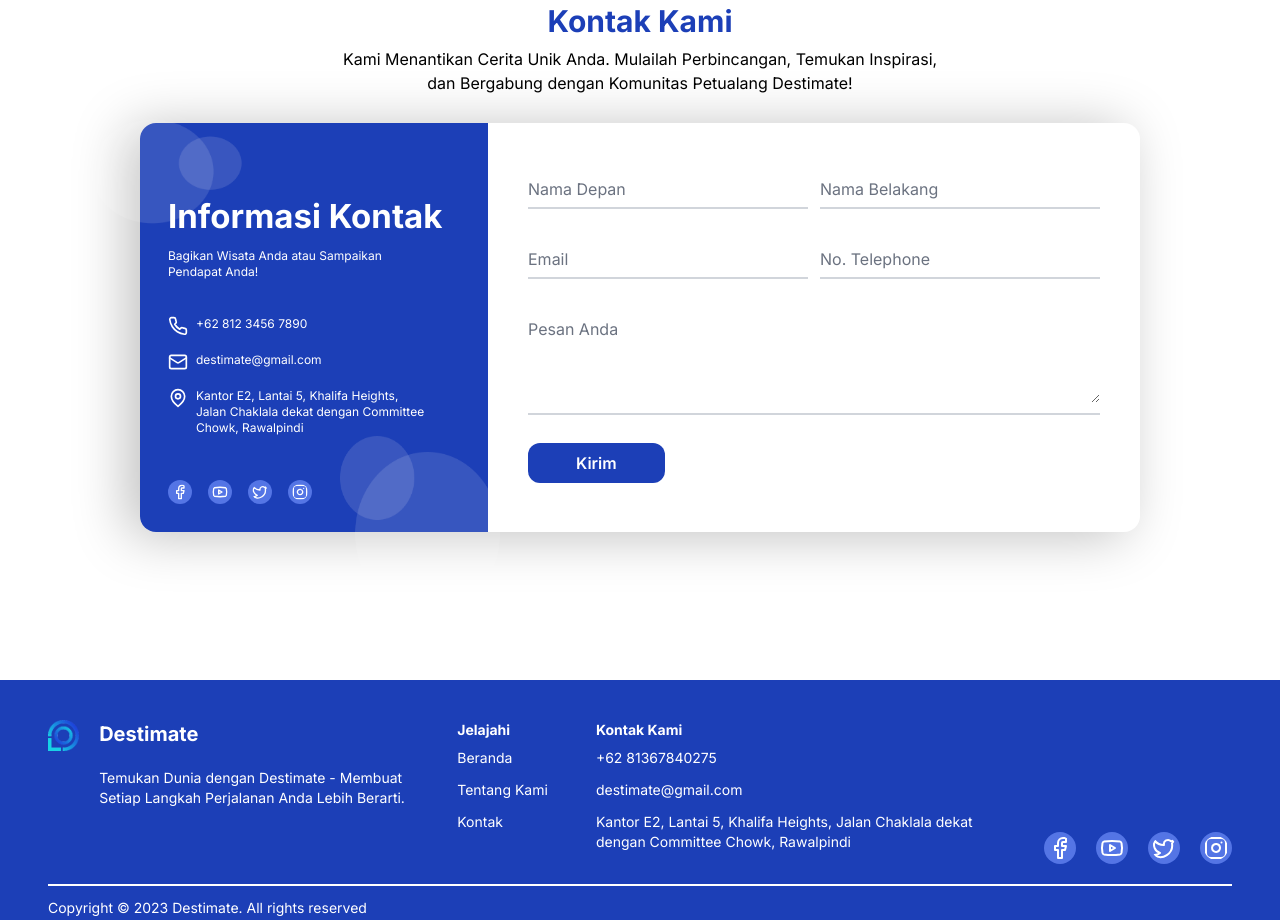
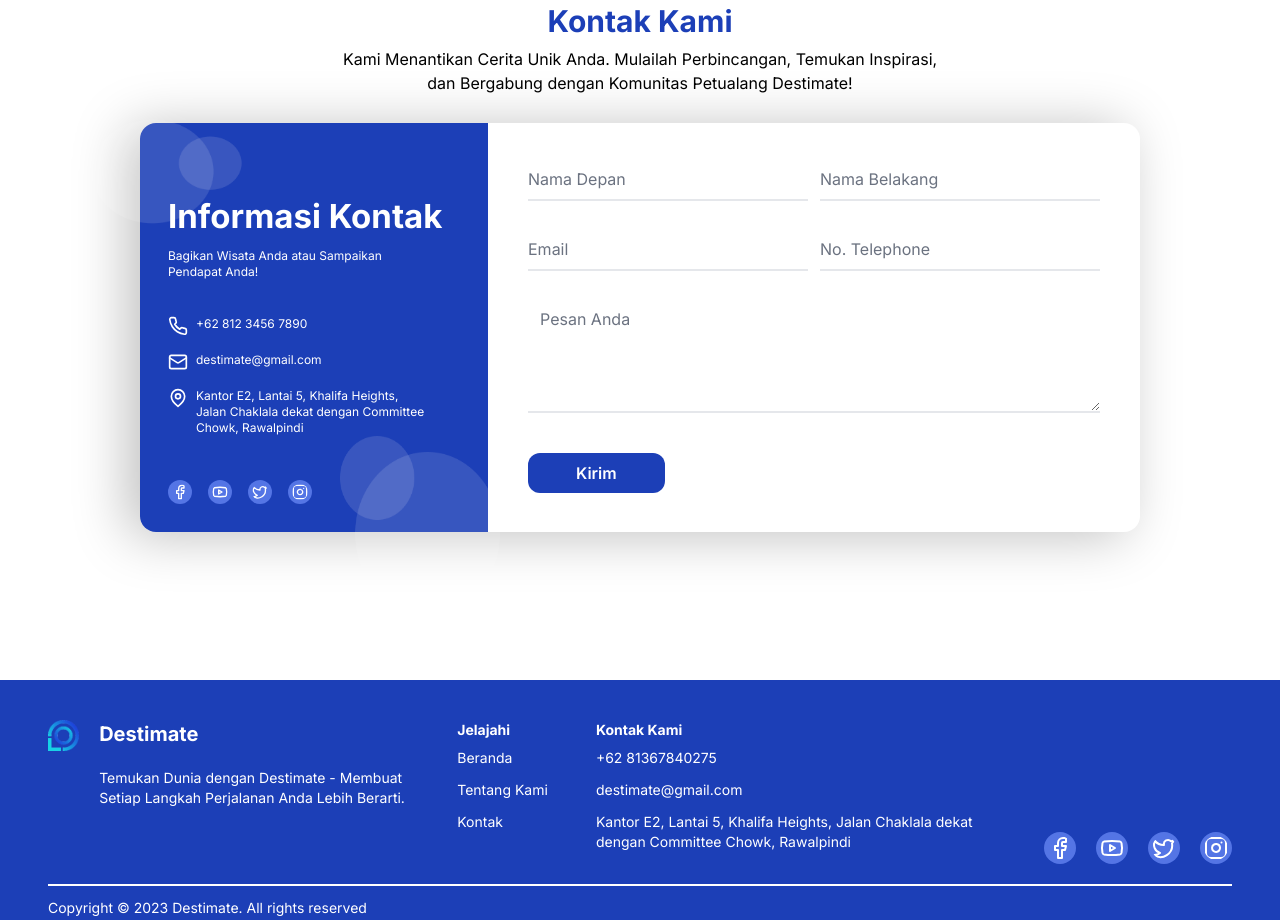
Before and after one commit to Capstone-Tim-02/sustain-tour-frontend-landing-page, a React (Vite) app: page / in a window 1280 px wide. Shown: the part 3080-4000 px from the top of the page. Built offline with nearby package versions, Linux system fonts and the light colour scheme; no server answers.

Commit message:
update style input form

```diff
--- a/src/pages/landingPage/Contact/Contact.jsx
+++ b/src/pages/landingPage/Contact/Contact.jsx
@@ -103,7 +103,7 @@ export const Contact = () => {
           </p>
           <div className="mt-5 flex max-h-full w-screen flex-col bg-white shadow-[-13px_4px_53px_0px_rgba(0,0,0,0.25)] md:max-h-full md:max-w-[880px] md:flex-row md:rounded-2xl xl:max-h-[430px] xl:max-w-[1000px]">
             <ContactInfo />
-            <form onSubmit={onSubmit} className="flex flex-col gap-0 px-10 py-4 md:gap-3 md:py-12">
+            <form onSubmit={onSubmit} className="flex flex-col gap-0 px-10 py-4 md:py-8">
               <div className="mb-5 flex flex-col justify-between gap-5 md:max-w-full md:flex-row md:gap-3 xl:max-w-full">
                 <FormInput
                   type="text"
@@ -153,12 +153,12 @@ export const Contact = () => {
                 />
               </div>
               <div>
-                <div className="my-0 border-b-2 border-gray-300 py-1 md:max-w-full xl:max-w-full">
+                <div className="my-0 py-1 md:max-w-full xl:max-w-full">
                   <textarea
                     name="message"
                     id="message"
                     rows="4"
-                    className="w-full appearance-none border-none bg-transparent px-0 py-1 leading-tight text-gray-700 focus:outline-none"
+                    className="block w-full appearance-none border-0 border-b-2 border-gray-200 bg-transparent focus:border-gray-500 focus:outline-none focus:ring-0"
                     type="text"
                     placeholder="Pesan Anda"
                     value={inputForm.message}
@@ -169,10 +169,12 @@ export const Contact = () => {
                   ></textarea>
                 </div>
                 {onTouched && errors.message && (
-                  <p className="text-left text-sm text-red-400 md:text-xs">{errors.message}</p>
+                  <p className="-mb-4 text-left text-sm text-red-400 md:text-xs">
+                    {errors.message}
+                  </p>
                 )}
               </div>
-              <div className="mt-3 text-center sm:text-left md:mt-0">
+              <div className="mt-3 text-center sm:text-left md:mt-5">
                 <button
                   className={
                     Object.values(errors).some((error) => error !== '')
@@ -208,9 +210,9 @@ const FormInput = ({
 }) => {
   return (
     <div className="flex flex-col">
-      <div className="flex items-center border-b-2 border-gray-300 py-1 md:max-w-[300px] lg:w-[300px] xl:w-[280px]">
+      <div className="flex items-center py-1 md:max-w-[300px] lg:w-[300px] xl:w-[280px]">
         <input
-          className="w-full appearance-none border-none bg-transparent px-0 py-1 leading-tight text-gray-700 focus:border-0 focus:outline-none active:border-none"
+          className="block w-full appearance-none border-0 border-b-2 border-gray-200 bg-transparent px-0 focus:border-gray-500 focus:outline-none focus:ring-0"
           style={{ outline: 'none' }}
           type={type}
           placeholder={placeholder}
@@ -222,7 +224,7 @@ const FormInput = ({
         />
       </div>
       {onTouched && error && (
-        <p className="text-left font-sans text-sm text-red-400 md:text-xs">{error}</p>
+        <p className="-mb-4 text-left font-sans text-sm text-red-400 md:text-xs">{error}</p>
       )}
     </div>
   );
```
